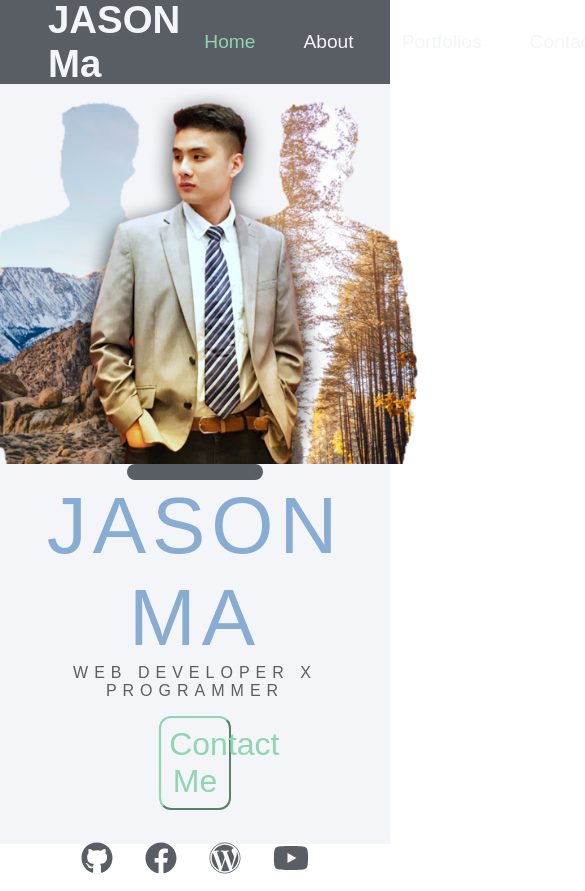
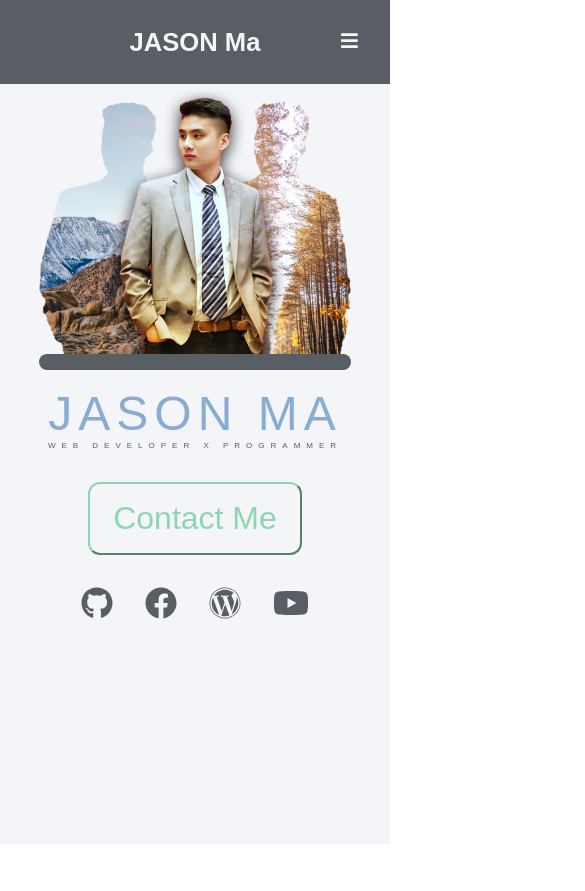
Before and after one commit to jasonma1127/My-Portfolio-Website, a React (Create React App) app: page / in a window 390 px wide. Shown: the top 891 px of the page, 585 px wide, since content can reach past the window. After the commit the page ends 844 px from the top, so only its background shows below. Built offline with nearby package versions, Linux system fonts and the light colour scheme.

Commit message:
1. Adding RWD on navigation bar 2. Adding RWD on home page (including img, bar, title, p, button)

```diff
--- a/package.json
+++ b/package.json
@@ -6,6 +6,7 @@
   "dependencies": {
     "@fortawesome/fontawesome-svg-core": "^1.2.35",
     "@fortawesome/free-brands-svg-icons": "^5.15.3",
+    "@fortawesome/free-solid-svg-icons": "^5.15.3",
     "@fortawesome/react-fontawesome": "^0.1.14",
     "@testing-library/jest-dom": "^5.14.1",
     "@testing-library/react": "^11.2.7",
--- a/src/App.scss
+++ b/src/App.scss
@@ -1,33 +1,49 @@
-@import './Styles/Components/navigationBar';
-@import './Styles/Components/title';
-@import './Styles/Components/pageLayout';
-@import './Styles/Pages/homePage';
-@import './Styles/Pages/aboutPage';
-@import './Styles/Pages/portfoliosPage';
-@import './Styles/Pages/contactPage';
+@mixin pad {
+  @media (max-width: 1024px) {
+    @content;
+  }
+}
+
+@mixin mobile {
+  @media (max-width: 480px) {
+    @content;
+  }
+}
+
+@import "./Styles/Components/navigationBar";
+@import "./Styles/Components/title";
+@import "./Styles/Components/pageLayout";
+@import "./Styles/Pages/homePage";
+@import "./Styles/Pages/aboutPage";
+@import "./Styles/Pages/portfoliosPage";
+@import "./Styles/Pages/contactPage";
 
 // gray #595d64
 // white #f3f5f8
 // blue #89acd2
 // green #90d5b1
+// "@fortawesome/fontawesome-svg-core"
+// "@fortawesome/free-solid-svg-icons"
+// "@fortawesome/free-brands-svg-icons"
+// "@fortawesome/react-fontawesome"
 
-*{
+* {
   padding: 0;
   margin: 0;
   box-sizing: border-box;
 }
 
-body{
+body {
   color: #f3f5f8;
   font-family: sans-serif;
   font-size: 1.2rem;
 }
 
-.App{
-    .nav-bar{
+.App {
+  .nav-bar {
     height: 10vh;
   }
-    .main-content{
+  .main-content {
     height: 90vh;
   }
 }
--- a/src/Components/NavigationBar.js
+++ b/src/Components/NavigationBar.js
@@ -1,5 +1,7 @@
 import React from "react";
 import { NavLink } from "react-router-dom";
+import { faBars } from "@fortawesome/free-solid-svg-icons";
+import { FontAwesomeIcon } from "@fortawesome/react-fontawesome";
 
 function NavigationBar(props) {
   return (
@@ -10,26 +12,48 @@ function NavigationBar(props) {
       <div className="nav-btn">
         <ul className="nav-items">
           <li className="nav-item">
-            <NavLink to={process.env.PUBLIC_URL + "/"} exact activeClassName="active">
+            <NavLink
+              to={process.env.PUBLIC_URL + "/"}
+              exact
+              activeClassName="active"
+            >
               Home
             </NavLink>
           </li>
           <li className="nav-item">
-            <NavLink to={process.env.PUBLIC_URL + "/about"} exact activeClassName="active">
+            <NavLink
+              to={process.env.PUBLIC_URL + "/about"}
+              exact
+              activeClassName="active"
+            >
               About
             </NavLink>
           </li>
           <li className="nav-item">
-            <NavLink to={process.env.PUBLIC_URL + "/portfolios"} exact activeClassName="active">
+            <NavLink
+              to={process.env.PUBLIC_URL + "/portfolios"}
+              exact
+              activeClassName="active"
+            >
               Portfolios
             </NavLink>
           </li>
           <li className="nav-item">
-            <NavLink to={process.env.PUBLIC_URL + "/contact"} exact activeClassName="active">
+            <NavLink
+              to={process.env.PUBLIC_URL + "/contact"}
+              exact
+              activeClassName="active"
+            >
               Contact
             </NavLink>
           </li>
         </ul>
+        <span className="nav-item-bars pad">
+          <FontAwesomeIcon icon={faBars} className="fa-3x"/>
+        </span>
+        <span className="nav-item-bars mobile">
+          <FontAwesomeIcon icon={faBars} className="fa-1x"/>
+        </span>
       </div>
     </div>
   );
--- a/src/Styles/Components/_navigationBar.scss
+++ b/src/Styles/Components/_navigationBar.scss
@@ -5,6 +5,14 @@
   align-items: center;
   .logo {
     margin-left: 3rem;
+    @include pad{
+      margin-left: 50%;
+      transform: translate(-50%);
+      font-size: 1.8rem;
+    }
+    @include mobile{
+      font-size: 0.8rem;
+    }
   }
   .nav-btn {
     margin-right: 2rem;
@@ -19,6 +27,28 @@
         }
         .active {
           color: #90d5b1;
+        }
+      }
+      @include pad{
+        display: none;
+      }
+    }
+    .nav-item-bars{
+      display: none;
+      @include pad{
+        &.pad{
+          display: block;
+        }
+        &.mobile{
+          display: none;
+        }
+      }
+      @include mobile{
+        &.pad{
+          display: none;
+        }
+        &.mobile{
+          display: block;
         }
       }
     }
--- a/src/Styles/Pages/_homePage.scss
+++ b/src/Styles/Pages/_homePage.scss
@@ -6,6 +6,9 @@
     margin: 0 auto;
     height: 50%;
     width: 40%;
+    @include mobile{
+      height: 35.5%;
+    }
     img {
       max-width: 100%;
       max-height: 100%;
@@ -17,6 +20,9 @@
       right: 50%;
       transform: translate(50%);
       z-index: 1;
+      @include mobile{
+        height: 30%;
+      }
       &.move {
         transition: 1s all ease;
         -webkit-transform: translate(5%, 0);
@@ -33,6 +39,9 @@
       transform: translate(-50%);
       z-index: 2;
       filter: brightness(10%);
+      @include mobile{
+        height: 32%;
+      }
       &.move {
         transition: 1s all ease;
         filter: brightness(100%);
@@ -45,6 +54,9 @@
       left: 50%;
       transform: translate(-50%);
       z-index: 1;
+      @include mobile{
+        height: 30%;
+      }
       &.move {
         transition: 1s all ease;
         -webkit-transform: translate(-5%, 0);
@@ -67,19 +79,39 @@
       opacity: 1;
       width: 35%;
       transition-delay: 1s;
+      @include pad {
+        width: 70%;
+      }
+      @include mobile{
+        width: 80%;
+      }
     }
   }
 
   .home-title {
+    margin-top: 0.5rem;
     text-align: center;
     color: #89acd2;
     font-size: 5rem;
     text-transform: uppercase;
     letter-spacing: 6px;
     opacity: 0;
+    @include pad{
+      margin-top: 1rem;
+      font-size: 6rem;
+    }
+    @include mobile{
+      font-size: 3rem;
+    }
     p {
       font-size: 1rem;
       color: #595d64;
+      @include pad{
+        font-size: 1.5rem;
+      }
+      @include mobile{
+        font-size: 0.5rem;
+      }
     }
     &.move {
       opacity: 1;
@@ -105,10 +137,24 @@
       border-radius: 12px;
       border-color: #90d5b1;
       color: #90d5b1;
+      @include pad{
+        margin-top: 1rem;
+        width: 30%;
+        padding: 1rem;
+      }
+      @include mobile{
+        width: 60%;
+      }
       &:hover {
-        box-shadow: inset 20vw 0 #90d5b1;
+        box-shadow: inset 16rem 0 #90d5b1;
         color: #f3f5f8;
         transition: 0.45s;
+        @include pad{
+          box-shadow: inset 19rem 0 #90d5b1;
+        }
+        @include mobile{
+          box-shadow: inset 15rem 0 #90d5b1;
+        }
       }
     }
   }
```
Also changed, not shown: 1 other file (tests, documents, lock files or other folders). Lines whose indentation alone changed are shown as unchanged.
